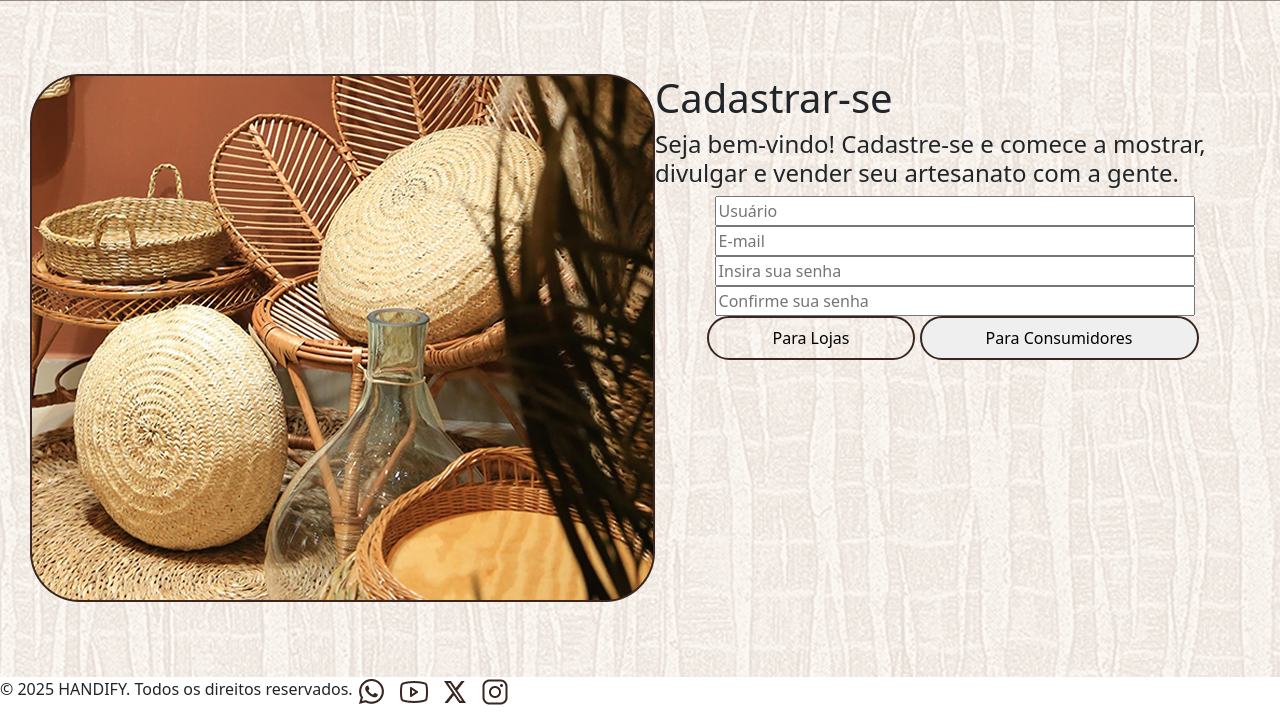
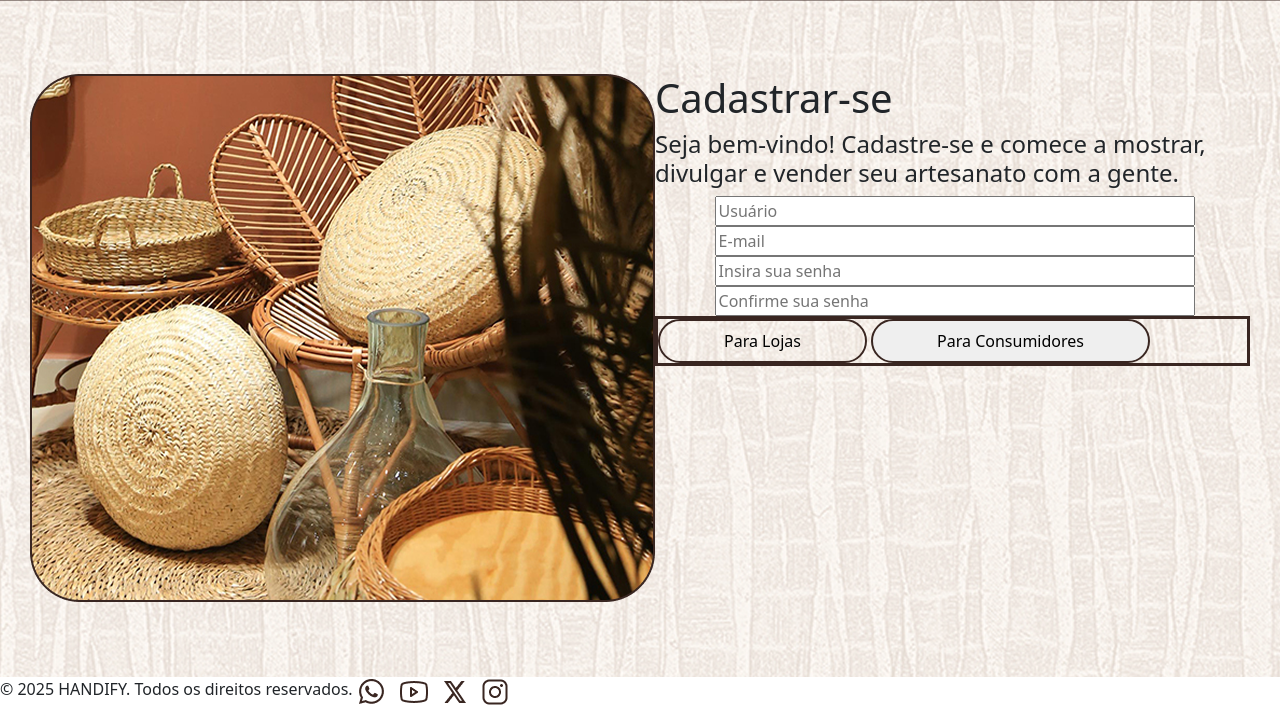
Before and after one commit to sm64isdabest/handify-extended, a PHP site: page /pages/cadastro_user.html in a window 1280 px wide. Shown: the part 100-822 px from the top of the page. Run offline with PHP 8.4, Linux system fonts and the light colour scheme.

Commit message:
feat: CSS

```diff
--- a/src/css/cadastroUser.css
+++ b/src/css/cadastroUser.css
@@ -21,6 +21,11 @@ form {
 
 input {
   width: 30rem;
+}
+
+.botoes {
+    border-color: rgb(57 38 33);
+    border-style: solid;
 }
 
 .lojas {
--- a/src/pages/cadastro_user.html
+++ b/src/pages/cadastro_user.html
@@ -134,10 +134,13 @@
                 placeholder="Confirme sua senha"
               />
             </label>
-
+          </form>
+          <div class="botoes">
             <button class="lojas" type="submit">Para Lojas</button>
-            <button class="consumidores" type="submit">Para Consumidores</button>
-          </form>
+            <button class="consumidores" type="submit">
+              Para Consumidores
+            </button>
+          </div>
         </div>
       </div>
     </div>
```
